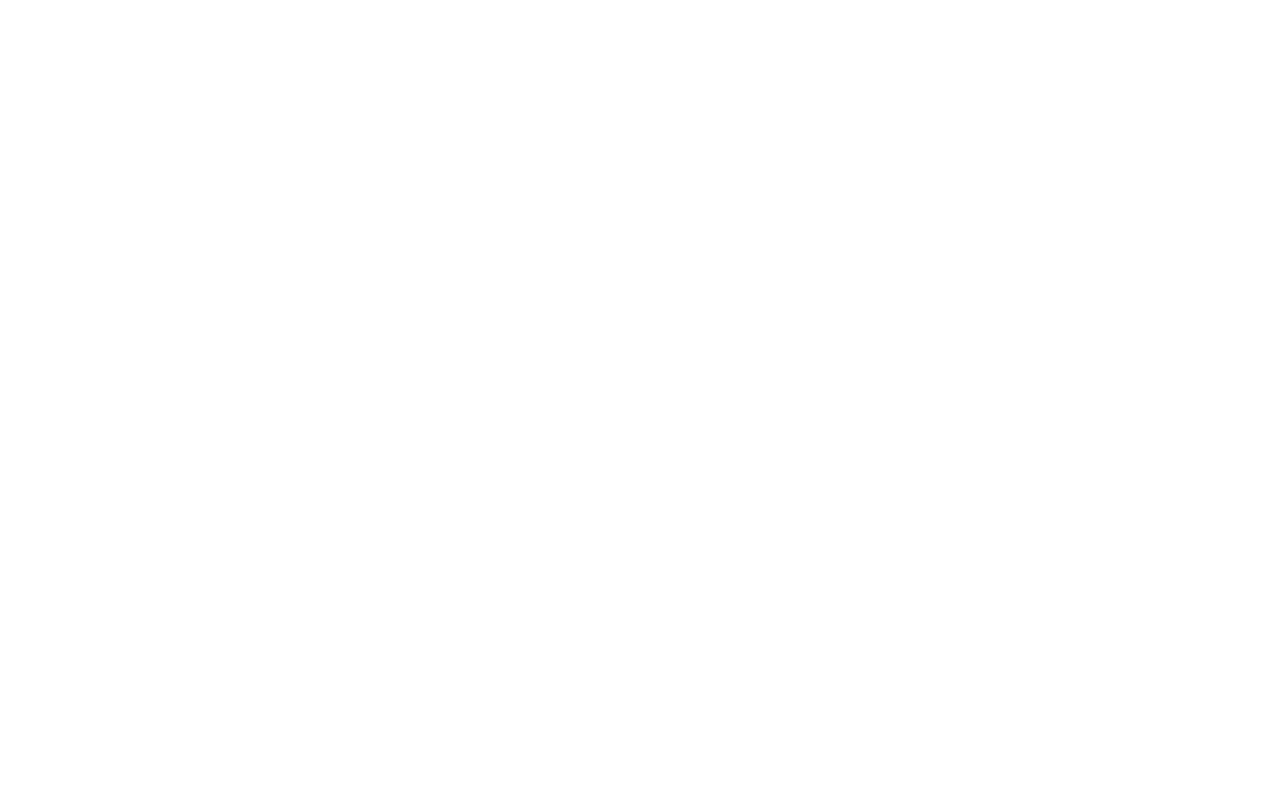
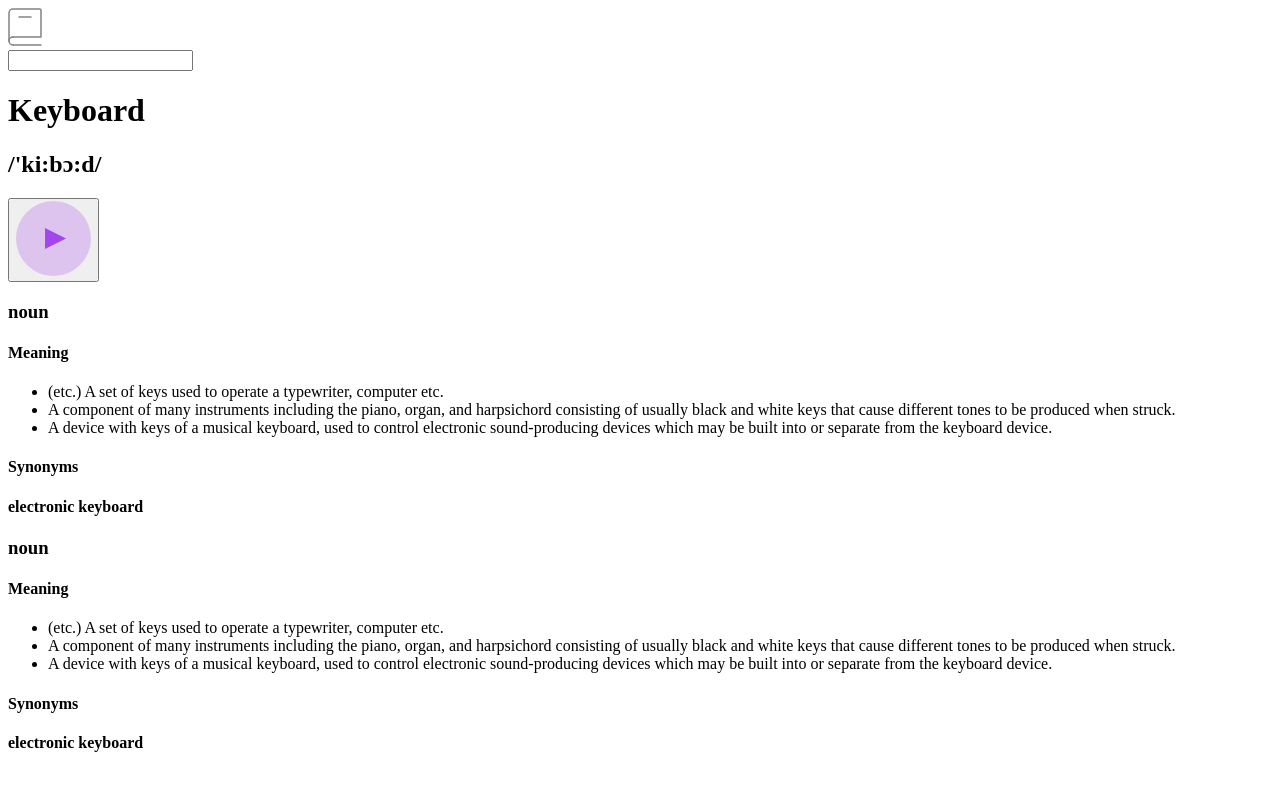
Before and after one commit to JIH7/dictionary-web-app, a React (Vite) app: page / in a window 1280 px wide. Shown: the top 790 px of the page. Built offline with nearby package versions, Linux system fonts and the light colour scheme; the HTML template or start-up script is replaced by a standard one.

Commit message:
Document bones and CSS properties

```diff
--- a/src/App.tsx
+++ b/src/App.tsx
@@ -1,12 +1,24 @@
 import { useState } from 'react'
+
+import logo from "./assets/images/logo.svg"
+
 import "./css/App.css"
+import FontSelect from './components/FontSelect'
+import Entry from './components/Entry'
 
 function App() {
-  const [count, setCount] = useState(0)
-
   return (
     <>
-
+      <header>
+        <nav>
+          <img src={logo} alt="logo" />
+          <FontSelect />
+        </nav>
+        <input id='search-bar' type="text" />
+      </header>
+      <main>
+        <Entry />
+      </main>
     </>
   )
 }
--- /dev/null
+++ b/src/components/Entry.tsx
@@ -0,0 +1,14 @@
+import Definition from "./EntrySubcomponents/Definition"
+import DefinitionHeader from "./EntrySubcomponents/DefinitionHeader"
+
+function Entry() {
+  return (
+    <>
+        <DefinitionHeader />
+        <Definition />
+        <Definition />
+    </>
+  )
+}
+
+export default Entry
--- /dev/null
+++ b/src/components/EntrySubcomponents/Definition.tsx
@@ -0,0 +1,21 @@
+function Definition() {
+  return (
+    <section>
+        <div>
+            <h3>noun</h3>
+        </div>
+        <h4>Meaning</h4>
+        <ul>
+            <li>(etc.) A set of keys used to operate a typewriter, computer etc.</li>
+            <li>A component of many instruments including the piano, organ, and harpsichord consisting of usually black and white keys that cause different tones to be produced when struck.</li>
+            <li>A device with keys of a musical keyboard, used to control electronic sound-producing devices which may be built into or separate from the keyboard device.</li>
+        </ul>
+        <div>
+            <h4>Synonyms</h4>
+            <h4>electronic keyboard</h4>
+        </div>
+    </section>
+  )
+}
+
+export default Definition
--- /dev/null
+++ b/src/components/EntrySubcomponents/DefinitionHeader.tsx
@@ -0,0 +1,17 @@
+import playButton from "../../assets/images/icon-play.svg"
+
+function DefinitionHeader() {
+  return (
+    <div className="definition-header">
+        <div>
+            <h1>Keyboard</h1>
+            <h2>/'ki:bɔ:d/</h2>
+        </div>
+        <button>
+            <img src={playButton} alt="" />
+        </button>
+    </div>
+  )
+}
+
+export default DefinitionHeader
--- /dev/null
+++ b/src/components/FontSelect.tsx
@@ -0,0 +1,9 @@
+function FontSelect() {
+  return (
+    <>
+
+    </>
+  )
+}
+
+export default FontSelect
```
Also changed, not shown: src/components/NightModeToggle.tsx (added, +9 -0 lines), src/scss/App.scss (+21 -0 lines), 1 other file (tests, documents, lock files or other folders).
